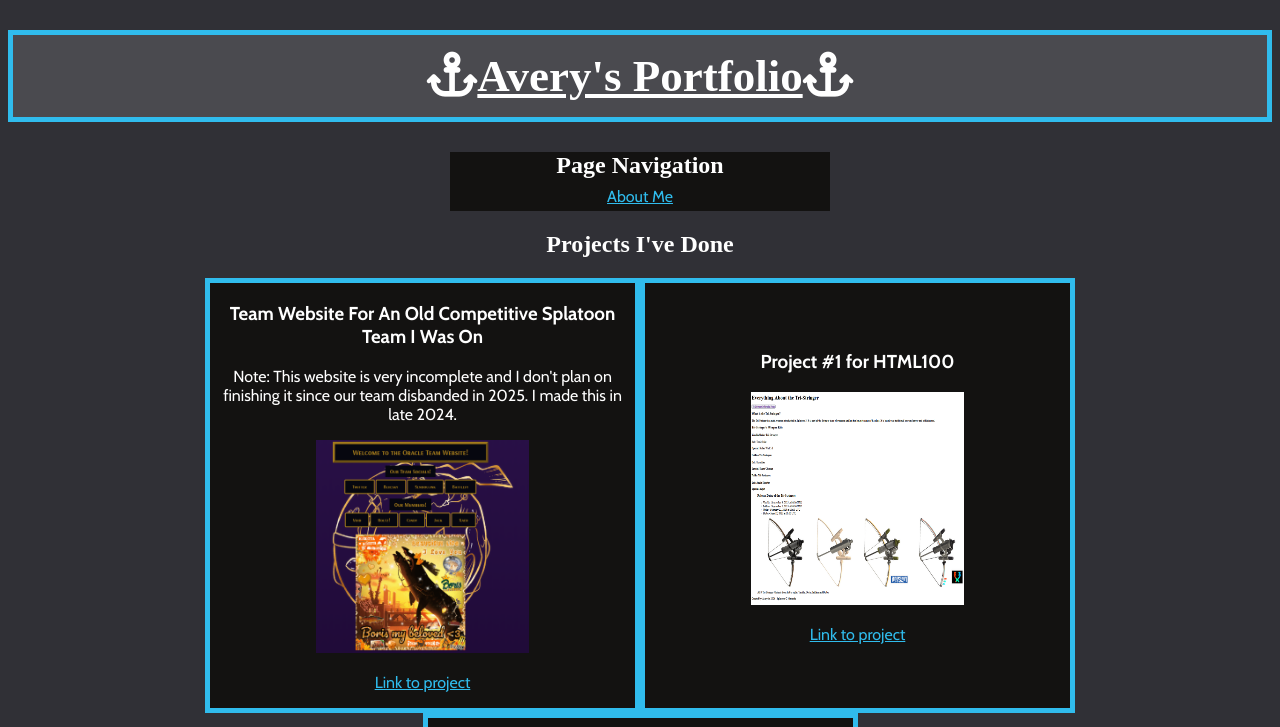
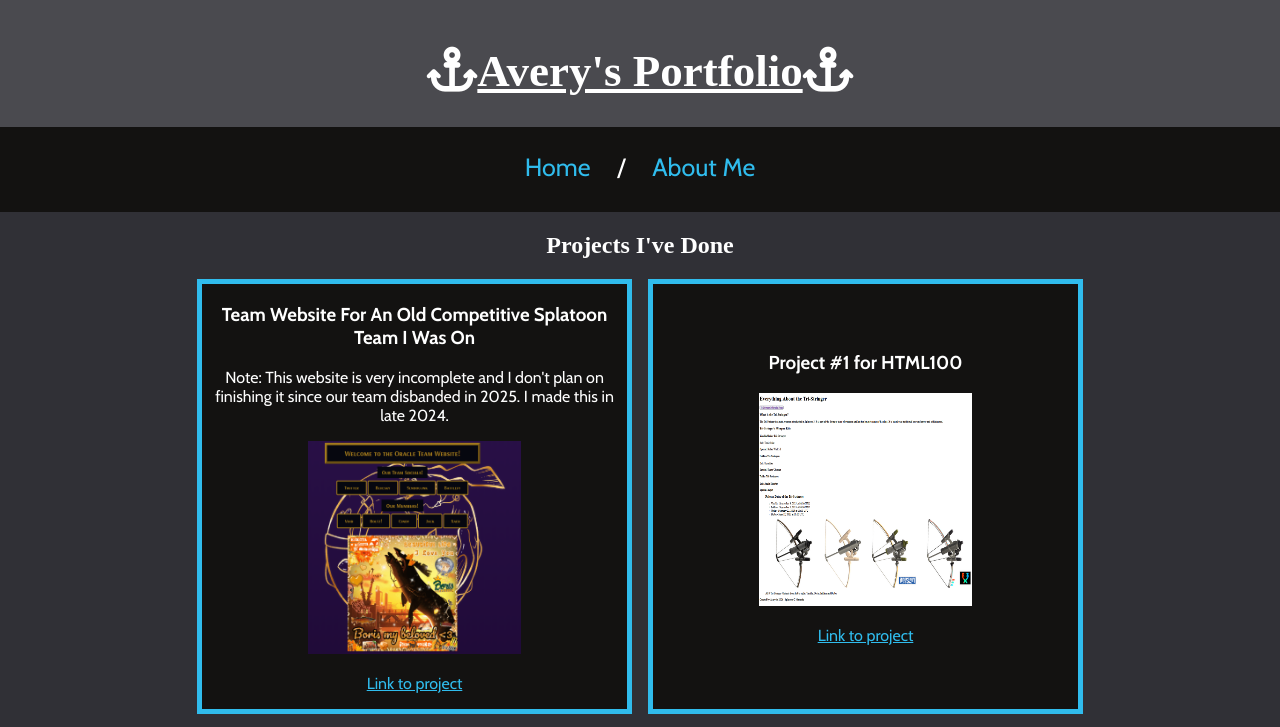
Before and after one commit to TrebleRebel/portfolio, a plain HTML site: page index.html in a window 1280 px wide. Shown: the top 727 px of the page. Drawn offline with nearby package versions, Linux system fonts and the light colour scheme; a web font is replaced by a local one.

Commit message:
Made the header and footer flush with the top and bottom of the page and added spacing between flexboxes

```diff
--- a/index.html
+++ b/index.html
@@ -29,9 +29,10 @@
         <header>
             <h1><i class="fa-solid fa-anchor"></i>Avery's Portfolio<i class="fa-solid fa-anchor"></i></h1>
 
-            <nav>
-                <h2 class="header-bottom">Page Navigation</h3>
-                <a href="about.html">About Me</a>
+            <nav class="navbar">
+                <a href="index.html"  class="navtext">Home</a>
+                <p>/</p>
+                <a href="about.html"  class="navtext">About Me</a>
             </nav>
         </header>
 
--- a/styles/stylesheet.css
+++ b/styles/stylesheet.css
@@ -1,8 +1,46 @@
+/*HEADER AND NAVBAR*/
+header {
+    color: white;
+    background-color: #4A4A4F;
+    padding-top: 15px;
+    padding-bottom: 0px;
+}
+
+h1 {
+    font-size: 45px;
+    text-decoration: underline;
+}
+
+.header-bottom {
+    margin-bottom: 0.5rem;
+}
+
+nav {
+    font-size: 25px;
+    background-color: #131211;
+    color: white;
+    padding-bottom: 5px;
+}
+
+.navbar {
+    display: flex;
+    justify-content: space-between;
+    align-items: center;
+    padding-left: 41%;
+    padding-right: 41%;
+}
+
+.navtext {
+    text-decoration: none;
+}
+
+/*MAIN BODY*/
 body {
-    background-repeat: repeat;
     background-color:#303036;
     text-align: center;
     color: white;
+    margin: 0;
+    padding: 0;
 }
 
 .box {
@@ -18,21 +56,13 @@ body {
     flex-direction: row;
     flex-wrap: wrap;
     justify-content: center;
+    gap: 1rem;
 }
 
 ul {
     display: inline-block;
     text-align: left;
 }
-
-nav {
-    background-color: #131211;
-    color: white;
-    margin-left: 35%;
-    margin-right: 35%;
-    padding-bottom: 5px;
-}
-
 
 a:link {
     color: #30BCED;
@@ -46,29 +76,17 @@ a:hover {
     color: #8ce0ff;
 }
 
-h1 {
-    font-size: 45px;
-    color: white;
-    text-decoration: underline;
-    background-color: #4A4A4F;
-    padding-top: 15px;
-    padding-bottom: 15px;
-    border:#30BCED solid 5px;
-
-}
 
 h2 {
     color: white;
 }
 
-.header-bottom {
-    margin-bottom: 0.5rem;
-}
-
+/*FOOTER*/
 footer {
     background-color: #4A4A4F;
     margin-top:20px;
     padding-top: 15px;
     padding-bottom: 15px;
-    border:#30BCED solid 5px;
+    position: relative;
+    bottom: 0;
 }
```
Also changed, not shown: about.html (+4 -3 lines).
